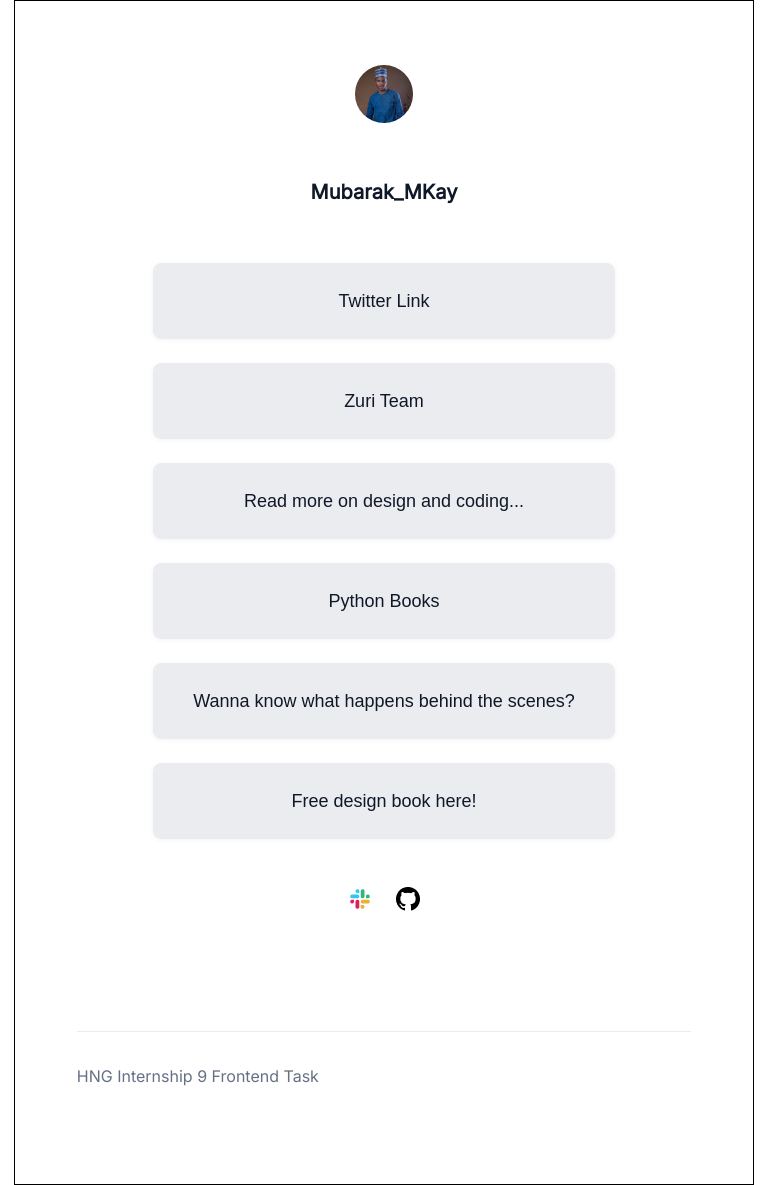
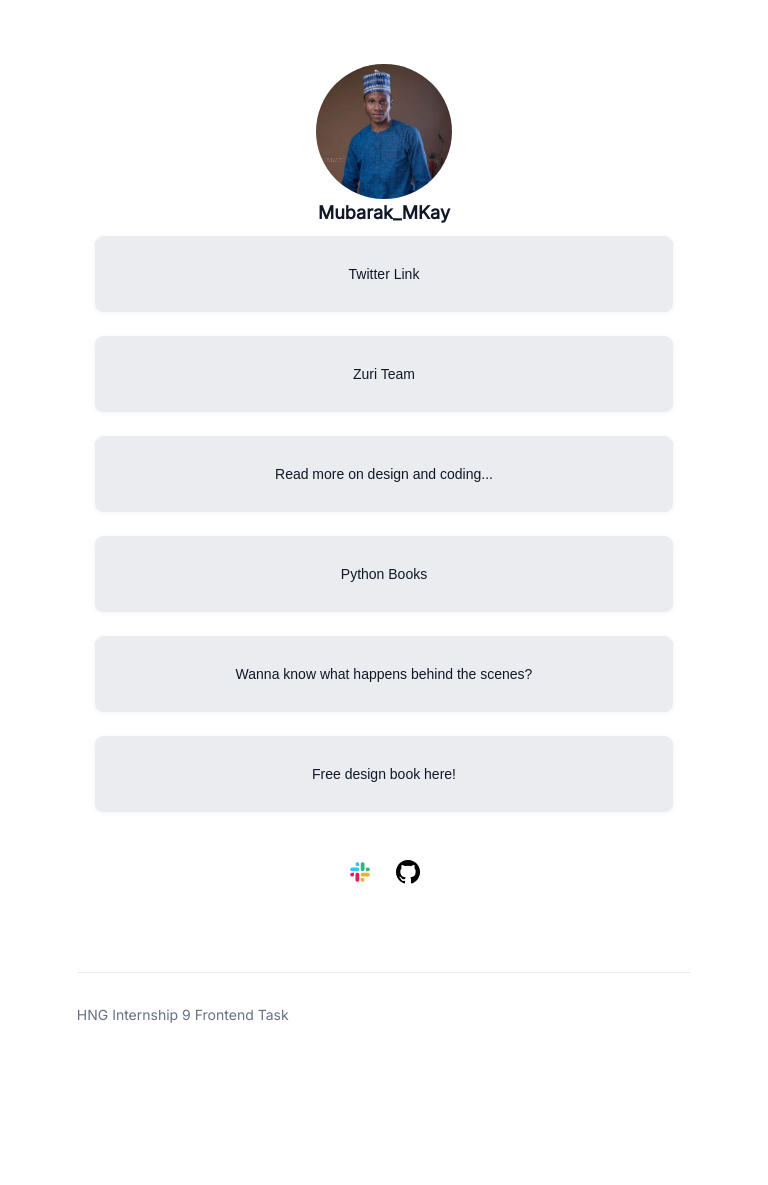
Before and after one commit to MubarakMKay/HNG-Stage-1, a React (Create React App) app: page / in a window 768 px wide. After the commit the page ends 1057 px from the top, so only its background shows below. Built offline with nearby package versions, Linux system fonts and the light colour scheme.

Commit message:
Just finished styling mobile pages

```diff
--- a/src/Styles/App.css
+++ b/src/Styles/App.css
@@ -8,7 +8,6 @@
     flex-direction: column;
     row-gap: 48px;
     align-items: center;
-    border: 1px solid black;
   }
   .appMain {
     display: flex;
@@ -22,5 +21,23 @@
   }
 }
 @media screen and (max-width: 768px) {
-
+  .App {
+    min-width: 300px;
+    width: 80%;
+    margin: auto;
+    padding: 64px 4.5% 0;
+    display: flex;
+    flex-direction: column;
+    row-gap: 32px;
+    align-items: center;
+  }
+  .appMain {
+    display: flex;
+    flex-direction: column;
+    row-gap: 32px;
+    align-items: center;
+  }
+  .appFooter {
+    width: 100%;
+  }
 }
--- a/src/Styles/Footer.css
+++ b/src/Styles/Footer.css
@@ -20,6 +20,22 @@
     }
 }
 @media screen and (max-width: 768px) {
+    .footer {
+        width: 100%;
+        border-top: 1px solid #EAECF0;
+        margin: 32px 0;
+        padding-top: 32px;
+        display: flex;
+        flex-direction: column;
+        row-gap: 16px;
+        align-items: flex-start;
+    }
+    .footer span {
+        font-weight: 400;
+        font-size: 14px;
+        line-height: 20px;
+        color: #667085;
+    }
     .footerWeb {
         display: none;
     }
--- a/src/Styles/Link.css
+++ b/src/Styles/Link.css
@@ -18,5 +18,21 @@
     }
 }
 @media screen and (max-width: 768px) {
-
+    .link {
+        width: 100%;
+    }
+    button {
+        width: 100%;
+        height: 76px;
+        filter: drop-shadow(0px 1px 2px rgba(16, 24, 40, 0.05));
+        font-weight: 500;
+        background-color: #EAECF0;
+        border: 1px solid #EAECF0;
+        border-radius: 8px;
+        font-size: 14px;
+        line-height: 20px;
+        text-align: center;
+        color: #101828;
+        cursor: pointer;
+    }
 }
--- a/src/Styles/Links.css
+++ b/src/Styles/Links.css
@@ -22,5 +22,25 @@
     }
 }
 @media screen and (max-width: 768px) {
-
+    .links {
+        width: 100%;
+        display: flex;
+        flex-direction: column;
+        row-gap: 24px;
+        align-items: center;
+    }
+    .linksButtons {
+        width: 100%;
+        display: flex;
+        flex-direction: column;
+        row-gap: 24px;
+        align-items: center;
+    }
+    .linksIcons {
+        display: flex;
+        flex-direction: row;
+        column-gap: 24px;
+        align-items: center;
+        padding: 24px 0;
+    }
 }
--- a/src/Styles/Profile.css
+++ b/src/Styles/Profile.css
@@ -18,10 +18,29 @@
         color: #101828;
     }
     #slack {
-        /* visibility: hidden; */
         display: none;
     }
 }
 @media screen and (max-width: 768px) {
-
+    .profile {
+        height: 140px;
+        display: flex;
+        flex-direction: column;
+        justify-content: space-between;
+        align-items: center;
+    }
+    #profile__img {
+        width: 23.4%;
+        border-radius: 50%;
+    }
+    #twitter {
+        margin: 0;
+        font-weight: 700;
+        font-size: 18px;
+        line-height: 28px;
+        color: #101828;
+    }
+    #slack {
+        display: none;
+    }
 }
```
